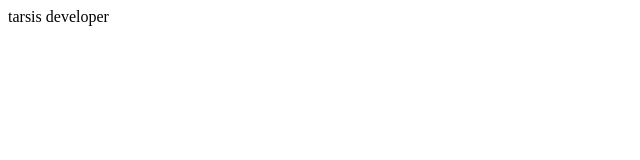
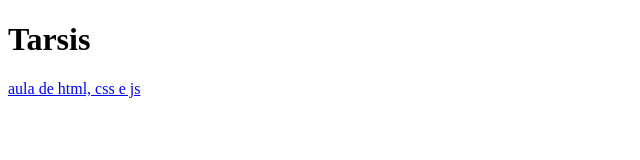
Before and after one commit to tarsis-developer/tarsis-developer.github.io, a plain HTML site: page index.html in a window 1280 px wide. Shown: the whole page, without its empty margins (0-640 px from the left). Drawn offline with Linux system fonts and the light colour scheme.

Commit message:
Updating app files

```diff
--- a/index.html
+++ b/index.html
@@ -1,5 +1,5 @@
 <!DOCTYPE html>
-<html lang="en">
+<html lang="pt-br">
 
 <head>
     <meta charset="UTF-8">
@@ -8,7 +8,9 @@
 </head>
 
 <body>
-    tarsis developer
+    <h1>Tarsis</h1>
+
+    <a href="./aula-html-css-js/index.html">aula de html, css e js</a>
 </body>
 
 </html>
```
